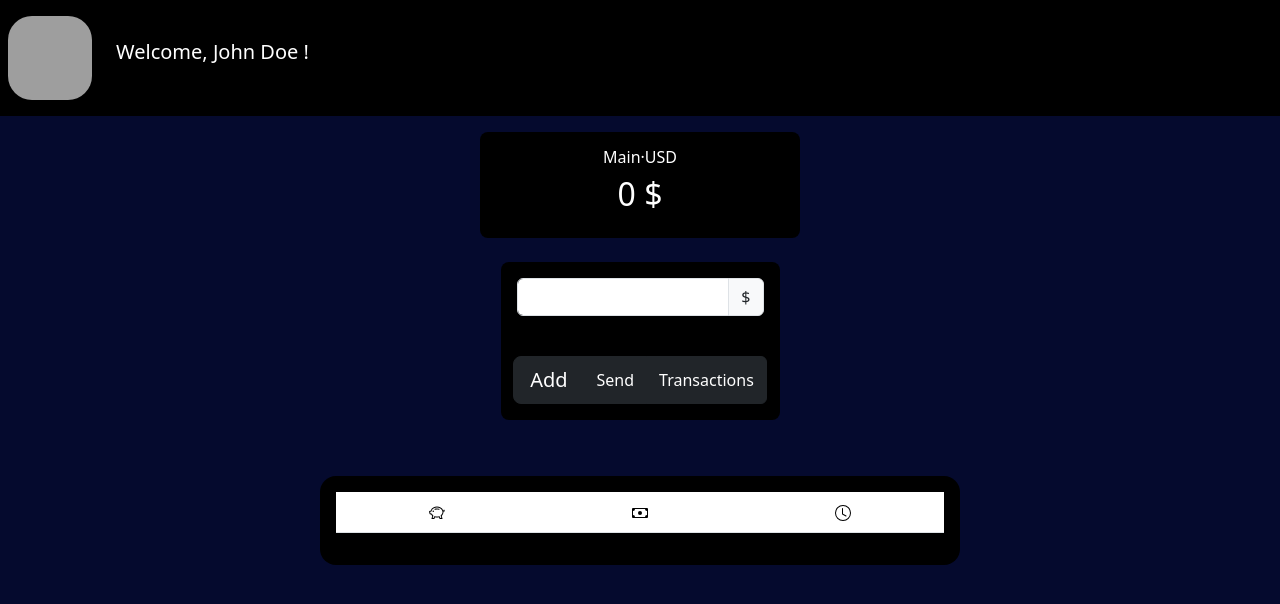
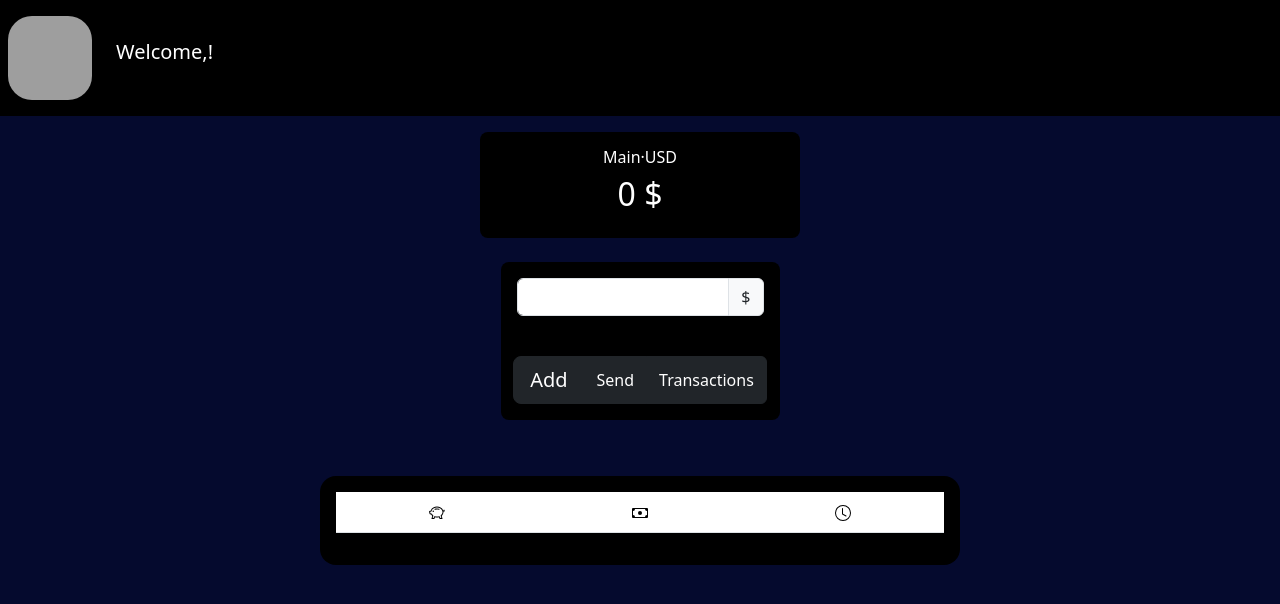
Before and after one commit to pmirzayeva/SampleTask-BankAccount, a plain HTML site: page index.html in a window 1280 px wide. Both pictures are taken after a click on the button "Enter". Drawn offline with nearby package versions, Linux system fonts and the light colour scheme; grey boxes are pictures that could not be loaded.

Commit message:
title updated

```diff
--- a/index.html
+++ b/index.html
@@ -18,7 +18,7 @@
         <nav class="navbar bg-black d-flex">
             <div class="navContainer d-flex">
                 <img src="https://play-lh.googleusercontent.com/bo7Qeq8XZVI4hyXTVyG7Oi3hMiqADqruYeyQWqzzJzNHCYNVLmpAne0XP4_JH2AJ1tE" class="img-fluid rounded-5 p-2" style="width: 100px; height: 100px;" alt="...">
-                <span id="title" class="navbar-brand m-2 p-2 mb-0 mt-4 h1 text-white">Welcome, John Doe !</span>
+                <h1 id="title" class="navbar-brand m-2 p-2 mb-0 mt-4 text-white"></h1>
             </div>
         </nav>
 
--- a/js/index.js
+++ b/js/index.js
@@ -1,13 +1,17 @@
 const addBtn=document.querySelector("#addBtn")
 const sendBtn=document.querySelector("#sendBtn")
 const displayBtn=document.querySelector("#displayBtn")
+const enterBtn=document.querySelector("#enterBtn")
+
 const moneyInput=document.querySelector("#moneyInput")
 const balanceEl=document.querySelector("#balanceEl")
 const list=document.querySelector("#list")
 const alertContainer = document.querySelector("#myAlert");
 const alertContainer2 = document.querySelector("#myAlert2");
-const enterBtn=document.querySelector("#enterBtn")
 
+
+const title=document.querySelector("#title")
+const floatingInput=document.querySelector("#floatingInput")
 
 
 const bankAccount={
@@ -16,7 +20,7 @@ const bankAccount={
     limit:1000,
     info:[],
     date:new Date(),
-    userNameInfo:[],
+    floatingInput:[],
 
 
     addMoney: function(m){
@@ -95,7 +99,7 @@ const bankAccount={
     },
 
     displayUser:function(){
-        title.innerHTML=`Welcome,${userNameInfo.value}!`
+        title.innerHTML=`Welcome,${floatingInput.value}!`
     },
 
 }
```
